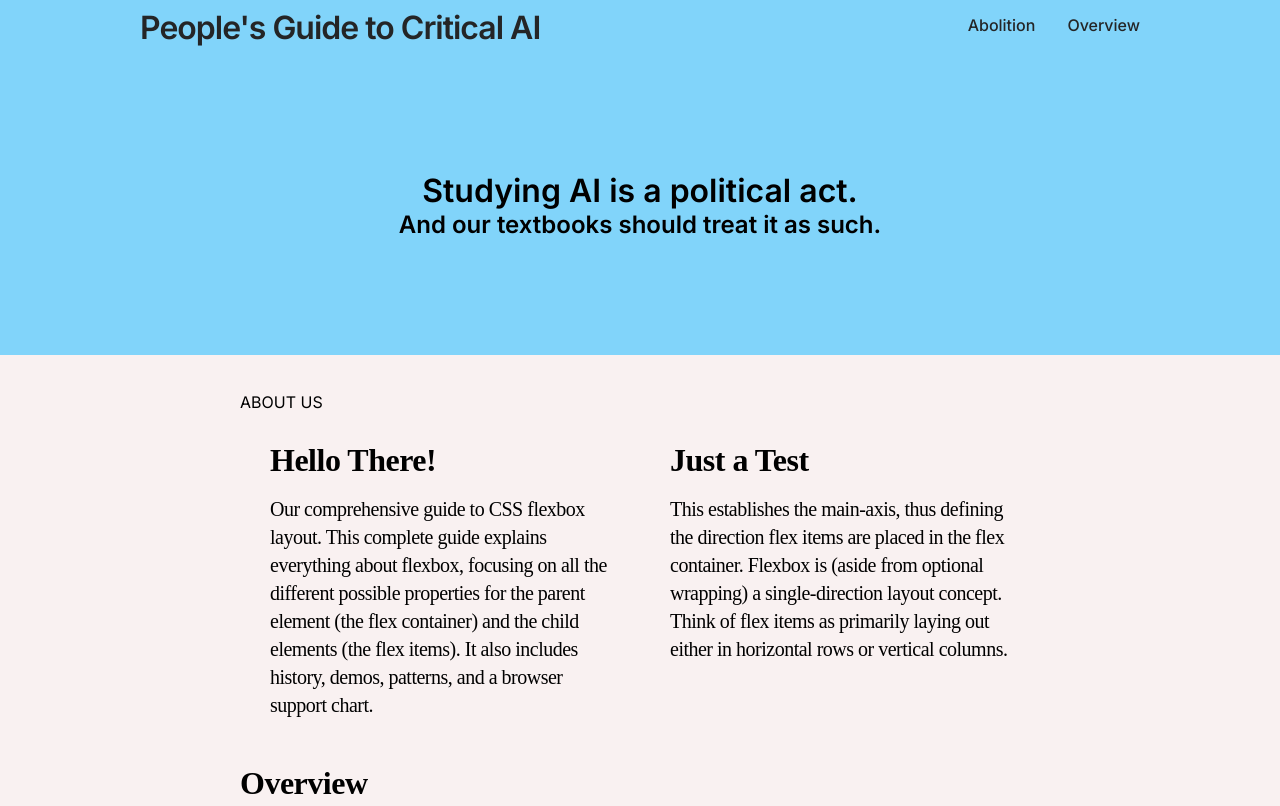
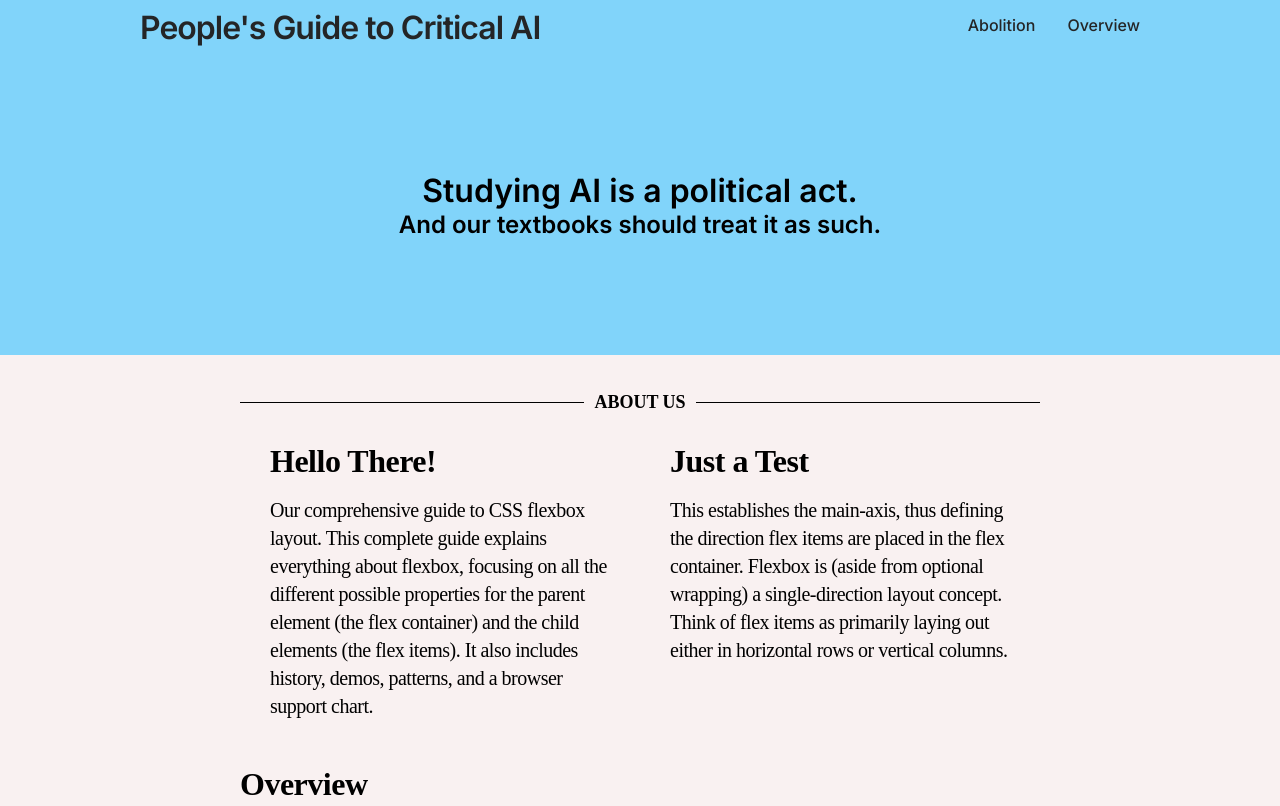
Before and after one commit to Devking/sass-flex-practice, a plain HTML site: page font-practice.html in a window 1280 px wide. Shown: the top 806 px of the page. Drawn offline with nearby package versions, Linux system fonts and the light colour scheme; a web font is replaced by a local one.

Commit message:
Create divider

```diff
--- a/font-practice.html
+++ b/font-practice.html
@@ -29,7 +29,7 @@
   </div>
 
   <div id="content">
-    <div class="content-holder">
+    <div class="content-holder divider">
       ABOUT US
     </div>
 
--- a/src/font-practice.scss
+++ b/src/font-practice.scss
@@ -150,6 +150,29 @@ body {
   }
 }
 
+.divider {
+  display: flex;
+  align-items: center;
+  text-align: center;
+  font-weight: 600;
+  font-size: 18px;
+  font-family: 'Eczar';
+
+  &:before {
+    content: '';
+    flex: 1;
+    border-bottom: 1px solid #000;
+    margin-right: 10px;
+  }
+
+  &:after {
+    content: '';
+    flex: 1;
+    border-bottom: 1px solid #000;
+    margin-left: 10px;
+  }
+}
+
 .content-flex {
   display: flex;
   flex-direction: row;
```
Also changed, not shown: public/font-practice.css, 1 other file.
